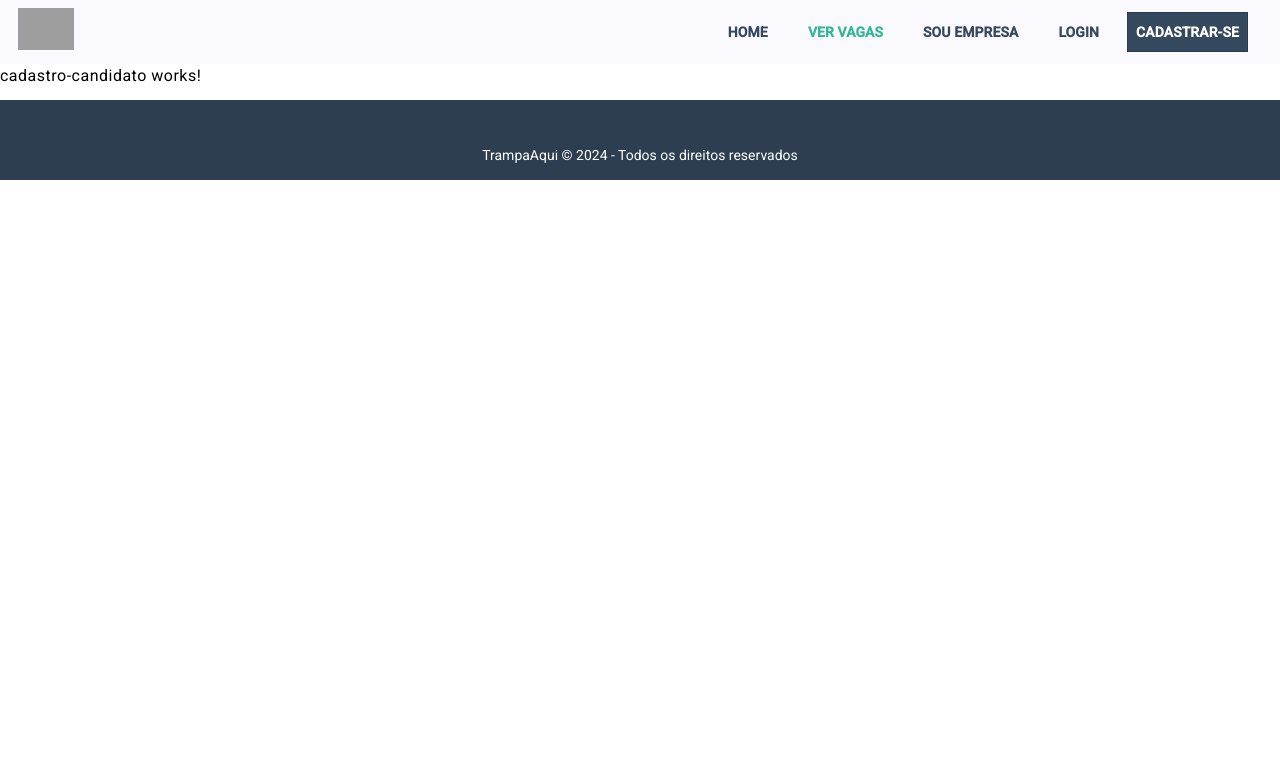
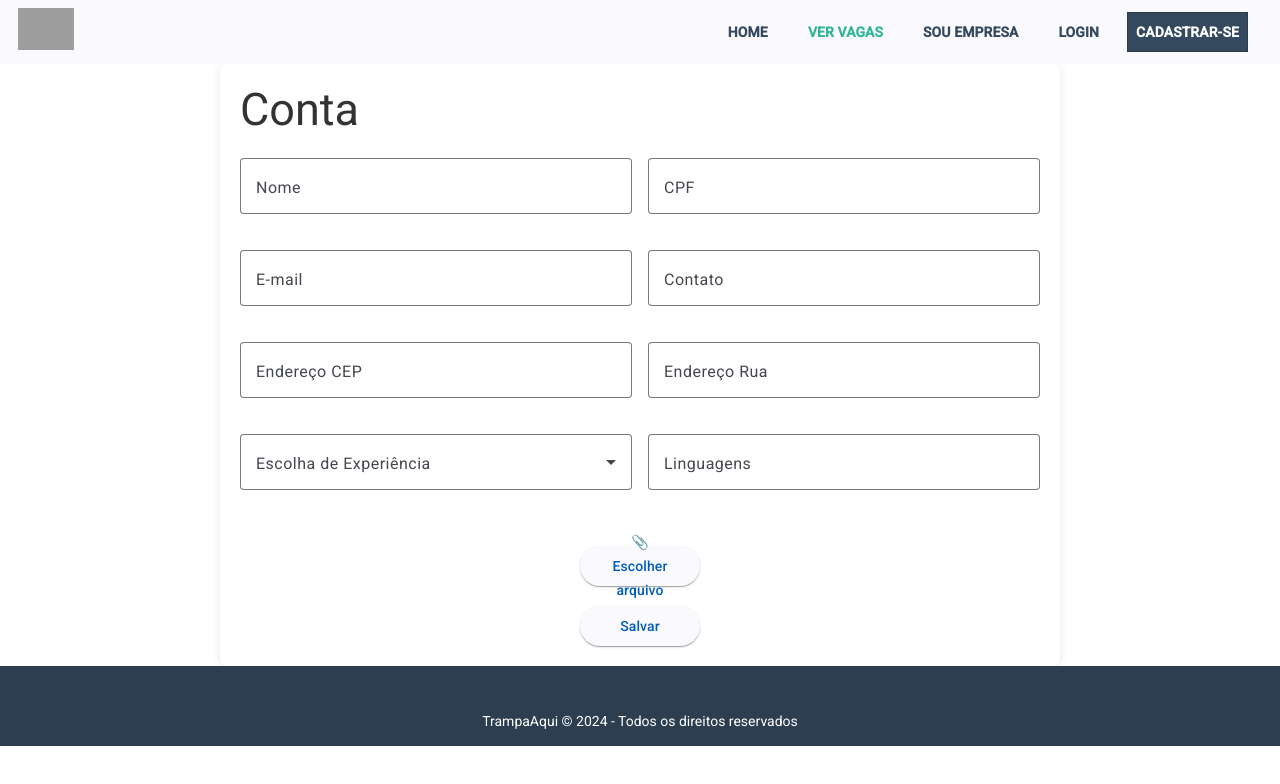
Before and after one commit to lucasgfaj/trampa-aqui, an Angular app: page /cadastro-candidato in a window 1280 px wide. Shown: the top 784 px of the page. Built offline with nearby package versions, Linux system fonts and the light colour scheme; grey boxes are pictures that could not be loaded; some icons are missing.

Commit message:
temporario

```diff
--- a/src/app/app.component.ts
+++ b/src/app/app.component.ts
@@ -2,12 +2,11 @@ import { Component } from '@angular/core';
 import { RouterOutlet } from '@angular/router';
 import { HeaderComponent } from './shared/header/header.component';
 import { FooterComponent } from './shared/footer/footer.component';
-import { LoginCandidatoComponent } from "./pages/login-candidato/login-candidato.component";
 
 @Component({
   selector: 'app-root',
   standalone: true,
-  imports: [RouterOutlet, HeaderComponent, FooterComponent, LoginCandidatoComponent, ],
+  imports: [RouterOutlet, HeaderComponent, FooterComponent],
   templateUrl: './app.component.html',
   styleUrl: './app.component.css'
 })
--- a/src/app/pages/cadastro-candidato/cadastro-candidato.component.css
+++ b/src/app/pages/cadastro-candidato/cadastro-candidato.component.css
@@ -0,0 +1,48 @@
+.container {
+    max-width: 800px;
+    margin: 0 auto;
+    padding: 20px;
+    background: #fff;
+    border-radius: 8px;
+    box-shadow: 0 0 10px rgba(0, 0, 0, 0.1);
+  }
+
+  h2 {
+    text-align: left;
+    color: #333;
+  }
+
+  .form-container {
+    display: flex;
+    flex-direction: column;
+  }
+
+  .form-row {
+    display: flex;
+    justify-content: space-between;
+    margin-bottom: 16px;
+  }
+
+  .form-field {
+    flex: 1;
+    margin-right: 16px;
+  }
+
+  .form-field:last-child {
+    margin-right: 0;
+  }
+
+  .upload-section {
+    display: flex;
+    justify-content: center;
+    margin: 20px 0;
+  }
+
+  .button-container {
+    display: flex;
+    justify-content: center;
+  }
+
+  button {
+    width: 120px;
+  }
--- a/src/app/pages/cadastro-candidato/cadastro-candidato.component.html
+++ b/src/app/pages/cadastro-candidato/cadastro-candidato.component.html
@@ -1 +1,69 @@
-<p>cadastro-candidato works!</p>
+<div class="container">
+  <h2>Conta</h2>
+
+  <form class="form-container" [formGroup]="accountForm">
+    <div class="form-row">
+      <mat-form-field appearance="outline" class="form-field">
+        <mat-label>Nome</mat-label>
+        <input matInput placeholder="João" formControlName="name" />
+      </mat-form-field>
+
+     <mat-form-field appearance="outline" class="form-field">
+        <mat-label>CPF</mat-label>
+        <input matInput placeholder="111.111.111-11" formControlName="cpf" />
+     </mat-form-field>
+    </div>
+
+    <div class="form-row">
+      <mat-form-field appearance="outline" class="form-field">
+        <mat-label>E-mail</mat-label>
+        <input matInput placeholder="joao@email.com" formControlName="email" />
+      </mat-form-field>
+
+      <mat-form-field appearance="outline" class="form-field">
+        <mat-label>Contato</mat-label>
+        <input matInput placeholder="(42) 9 0000-1234" formControlName="contact" />
+      </mat-form-field>
+    </div>
+
+    <div class="form-row">
+      <mat-form-field appearance="outline" class="form-field">
+        <mat-label>Endereço CEP</mat-label>
+        <input matInput placeholder="85854-123" formControlName="cep" />
+      </mat-form-field>
+
+      <mat-form-field appearance="outline" class="form-field">
+        <mat-label>Endereço Rua</mat-label>
+        <input matInput placeholder="Rua XYZ, 123" formControlName="street" />
+      </mat-form-field>
+    </div>
+
+    <div class="form-row">
+      <mat-form-field appearance="outline" class="form-field">
+        <mat-label>Escolha de Experiência</mat-label>
+        <mat-select formControlName="experience">
+          <mat-option value="junior">Júnior</mat-option>
+          <mat-option value="pleno">Pleno</mat-option>
+          <mat-option value="senior">Sênior</mat-option>
+        </mat-select>
+      </mat-form-field>
+
+      <mat-form-field appearance="outline" class="form-field">
+        <mat-label>Linguagens</mat-label>
+        <input matInput placeholder="PHP" formControlName="language" />
+      </mat-form-field>
+    </div>
+
+
+    <div class="upload-section">
+      <button mat-raised-button color="primary" (click)="onFileUpload()">
+        📎 Escolher arquivo
+      </button>
+    </div>
+
+
+    <div class="button-container">
+      <button mat-raised-button color="primary" type="submit">Salvar</button>
+    </div>
+  </form>
+</div>
--- a/src/app/pages/cadastro-candidato/cadastro-candidato.component.ts
+++ b/src/app/pages/cadastro-candidato/cadastro-candidato.component.ts
@@ -1,12 +1,45 @@
 import { Component } from '@angular/core';
+import { FormBuilder, FormGroup } from '@angular/forms';
+import { MatTabsModule } from '@angular/material/tabs';
+import { MatFormFieldModule } from '@angular/material/form-field';
+import { MatInputModule } from '@angular/material/input';
+import { MatButtonModule } from '@angular/material/button';
+import { MatIconModule } from '@angular/material/icon';
+import { ReactiveFormsModule } from '@angular/forms';
+import { MatSelectModule } from '@angular/material/select';
 
 @Component({
   selector: 'app-cadastro-candidato',
   standalone: true,
-  imports: [],
+  imports: [
+    MatTabsModule,
+    MatFormFieldModule,
+    MatButtonModule,
+    MatInputModule,
+    MatIconModule,
+    ReactiveFormsModule,
+    MatSelectModule,
+  ],
   templateUrl: './cadastro-candidato.component.html',
-  styleUrl: './cadastro-candidato.component.css'
+  styleUrls: ['./cadastro-candidato.component.css'],
 })
 export class CadastroCandidatoComponent {
+  accountForm: FormGroup;
 
+  constructor(private fb: FormBuilder) {
+    this.accountForm = this.fb.group({
+      name: [''],
+      cpf: [''],
+      email: [''],
+      contact: [''],
+      cep: [''],
+      street: [''],
+      experience: [''],
+      language: [''],
+    });
+  }
+
+  onFileUpload(): void {
+    alert('Função de upload de arquivos');
+  }
 }
```
Also changed, not shown: 1 other file (tests, documents, lock files or other folders).
